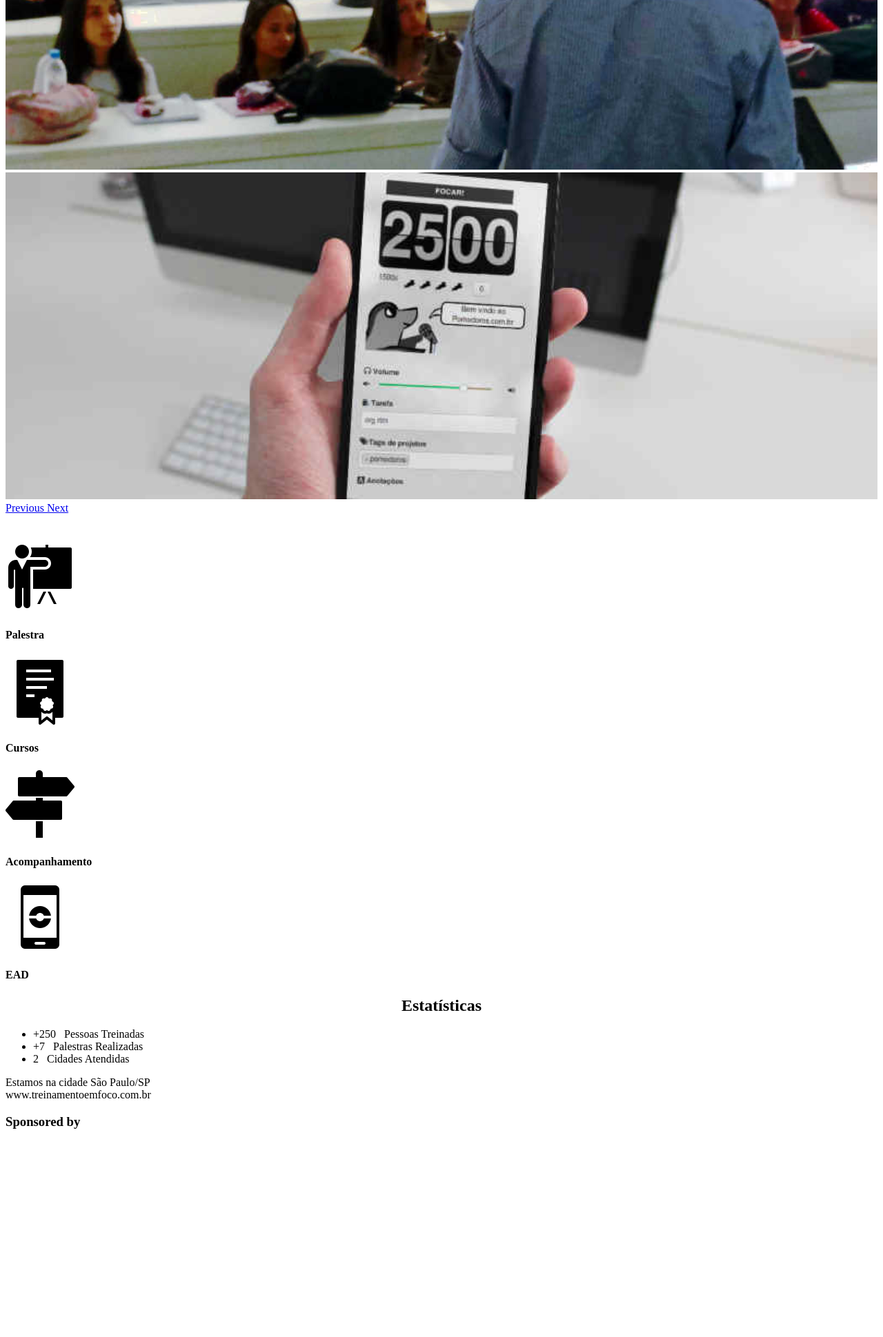
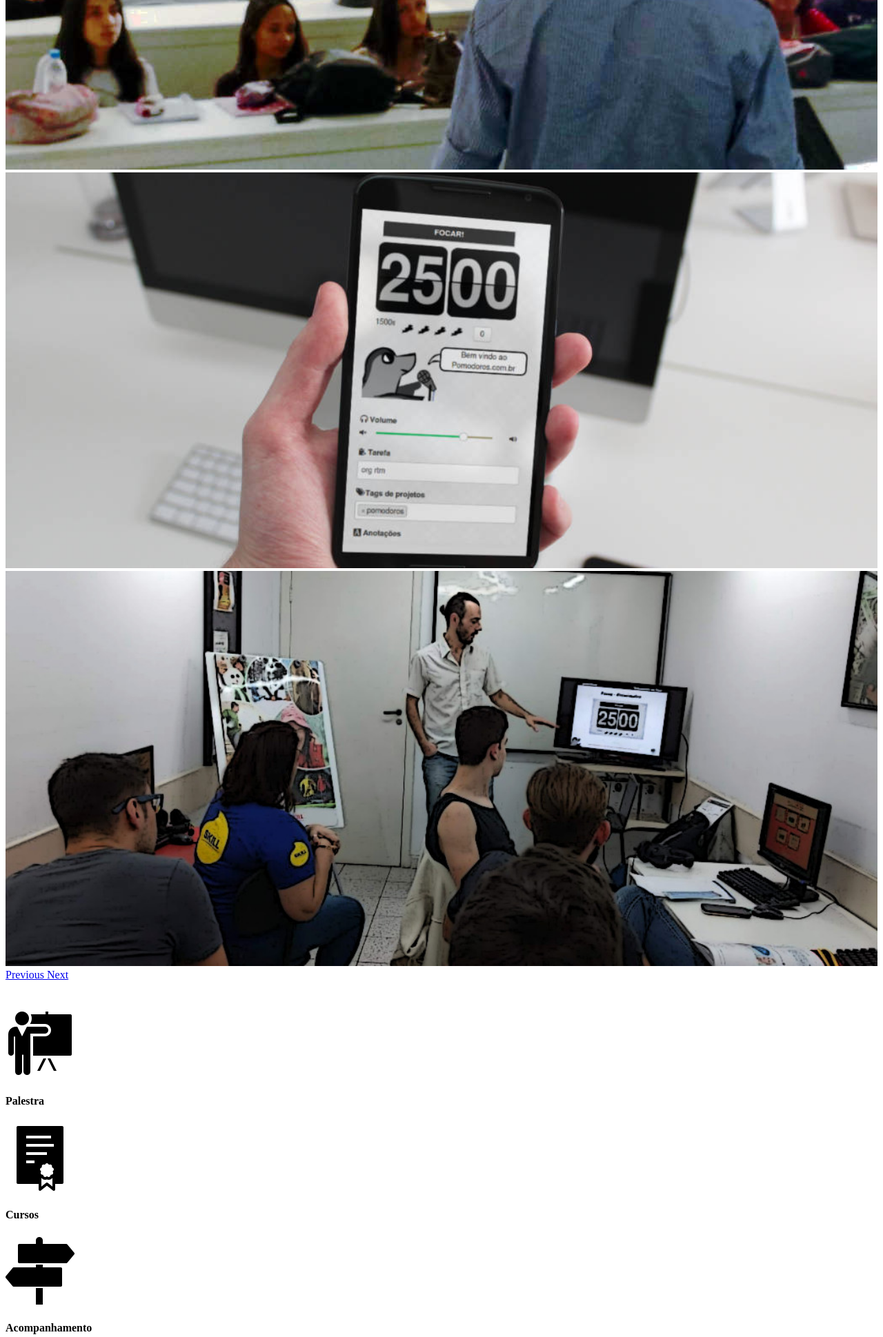
Before and after one commit to franciscof5/generatepress-child-theme-treinamento-em-foco, a WordPress theme: template front-page.php in a window 1280 px wide. Shown: the part 1609-3548 px from the top of the page at 69% size. Before the commit the page ends 3246 px from the top, so only its background shows below. Run offline with PHP 8.4 and a stand-in for WordPress, Linux system fonts and the light colour scheme; the site name, menu and one post (Sample post) are stand-ins, and other content is empty.

Commit message:
slide5 - skill

```diff
--- a/front-page.php
+++ b/front-page.php
@@ -62,6 +62,9 @@ wp_enqueue_style('bootstrap-css', get_bloginfo("stylesheet_directory")."/assets/
 				<p><i class="glyphicon glyphicon-question-sign"></i> <?php _e("Open a ticket", "sis-foca-js"); ?></p>
 				<p class="hidden-xs"><?php _e("and get help", "sis-foca-js"); ?></p>
 			</div>*/ ?>
+		</div>
+		<div class="item">
+			<img src="<?php bloginfo('stylesheet_directory'); ?>/slider-home/slide5.jpg" id="pomodoros-banner" alt="Palestra Skill Itapetininga" class="img-responsive" style="width: 100%;">
 		</div>
 	</div>
 
```
Also changed, not shown: slider-home/slide4-old (copy).jpg (added), slider-home/slide4.jpg, slider-home/slide5.jpg.
